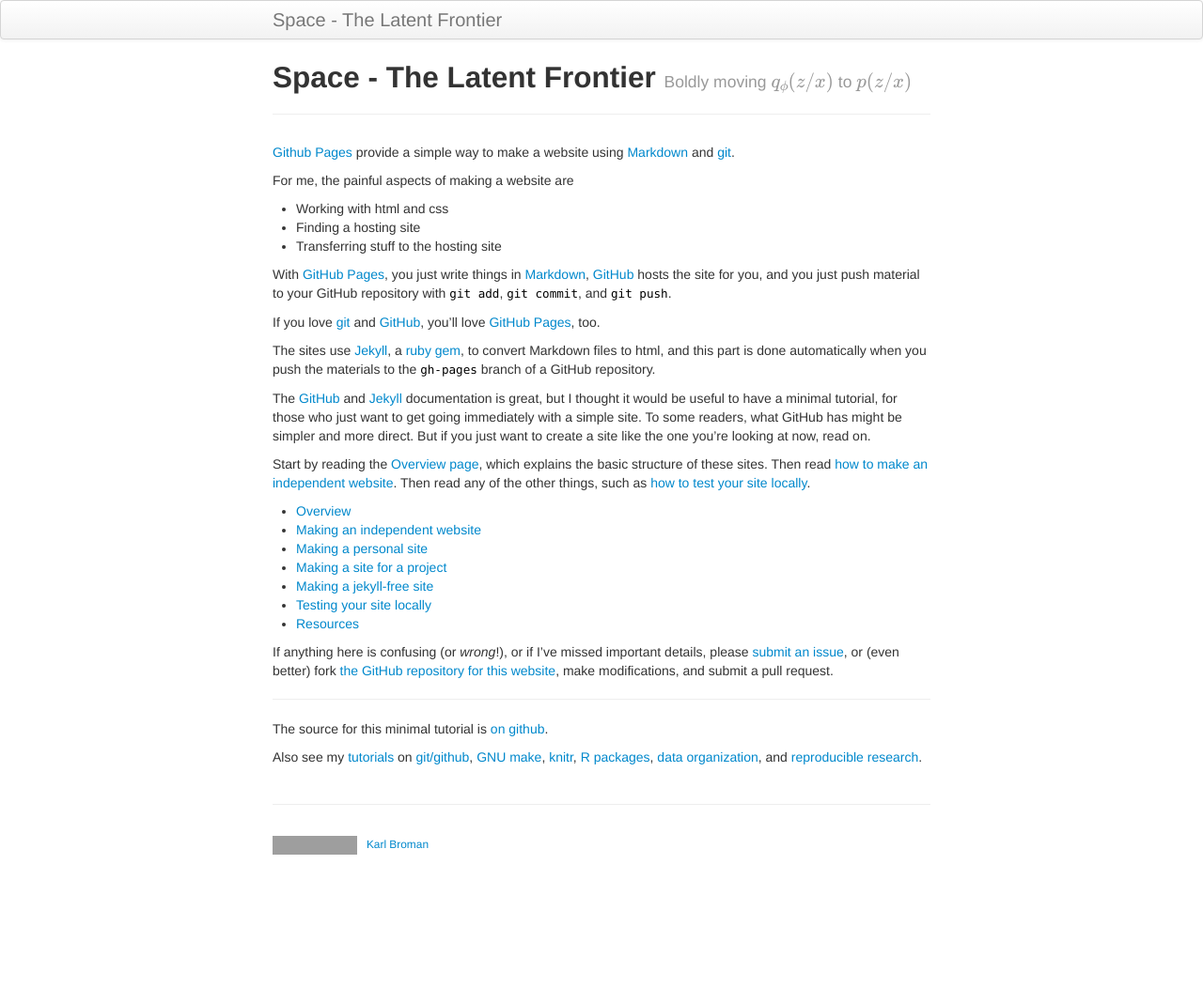
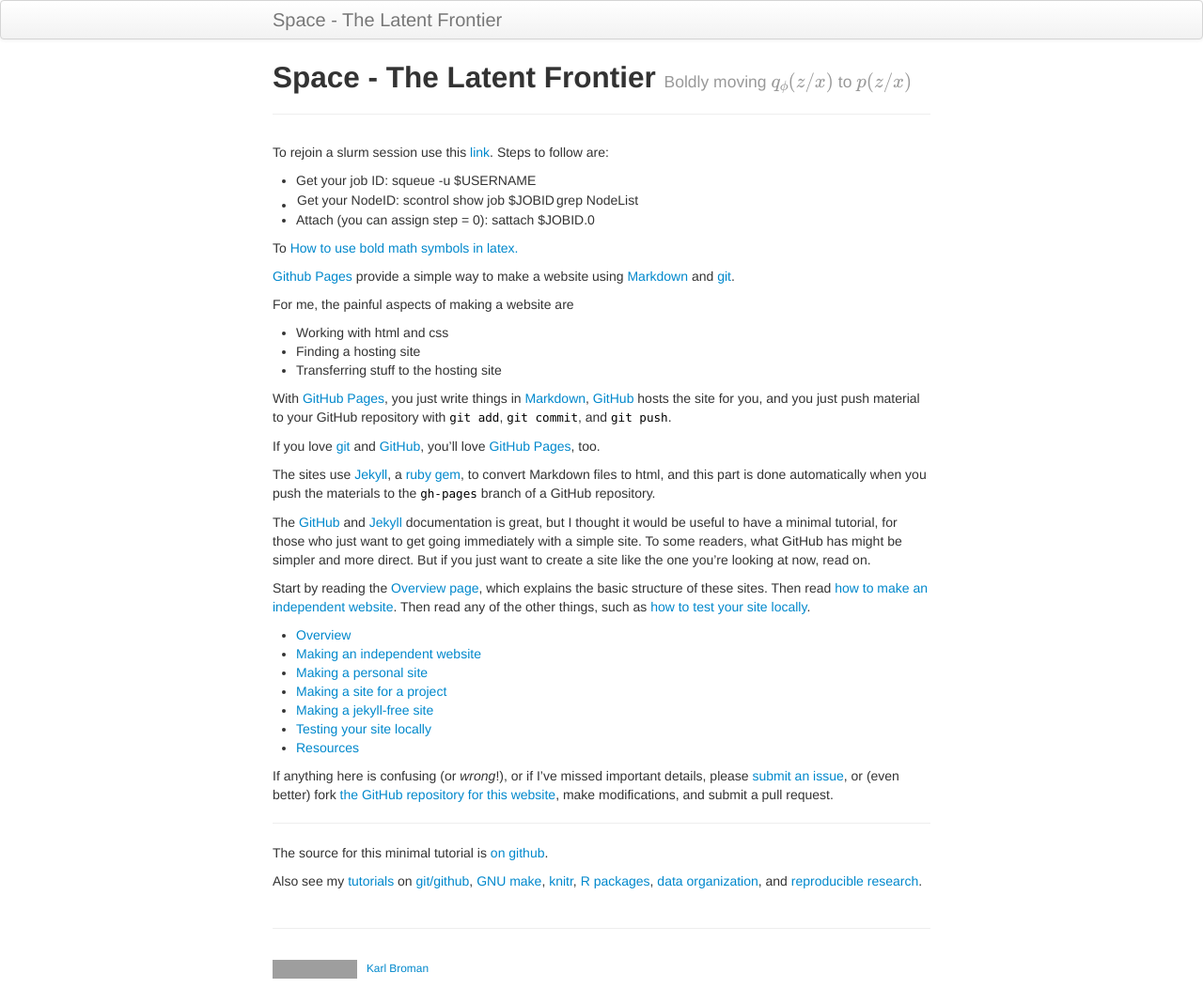
Before and after one commit to skt9/skt9.github.io, a Jekyll site: the page built from index.md, in a window 1280 px wide. Shown: the whole page at 94% size. Built offline with Jekyll 4.4.1, drawn with Linux system fonts in a browser that asks for light colours; formulas are drawn with MathJax 3; before the commit the page ends 920 px from its top, so only the background shows below that; grey boxes are pictures that could not be loaded.

Commit message:
Updating homepage with useful day-to-day information.

```diff
--- a/index.md
+++ b/index.md
@@ -4,6 +4,14 @@ title: Space - The Latent Frontier
 tagline: Boldly moving $q_{\phi}(z/x)$ to $p(z/x)$
 description: Minimal tutorial on making a simple website with GitHub Pages
 ---
+
+To rejoin a slurm session use this [link](https://stackoverflow.com/questions/63366098/rejoin-a-bash-slurm-job).
+Steps to follow are:
+- Get your job ID: squeue -u $USERNAME
+- Get your NodeID: scontrol show job $JOBID | grep NodeList
+- Attach (you can assign step = 0): sattach $JOBID.0
+
+To [How to use bold math symbols in latex.](https://texfaq.org/FAQ-boldgreek)
 
 [Github Pages](https://pages.github.com) provide a simple way to make a
 website using
```
